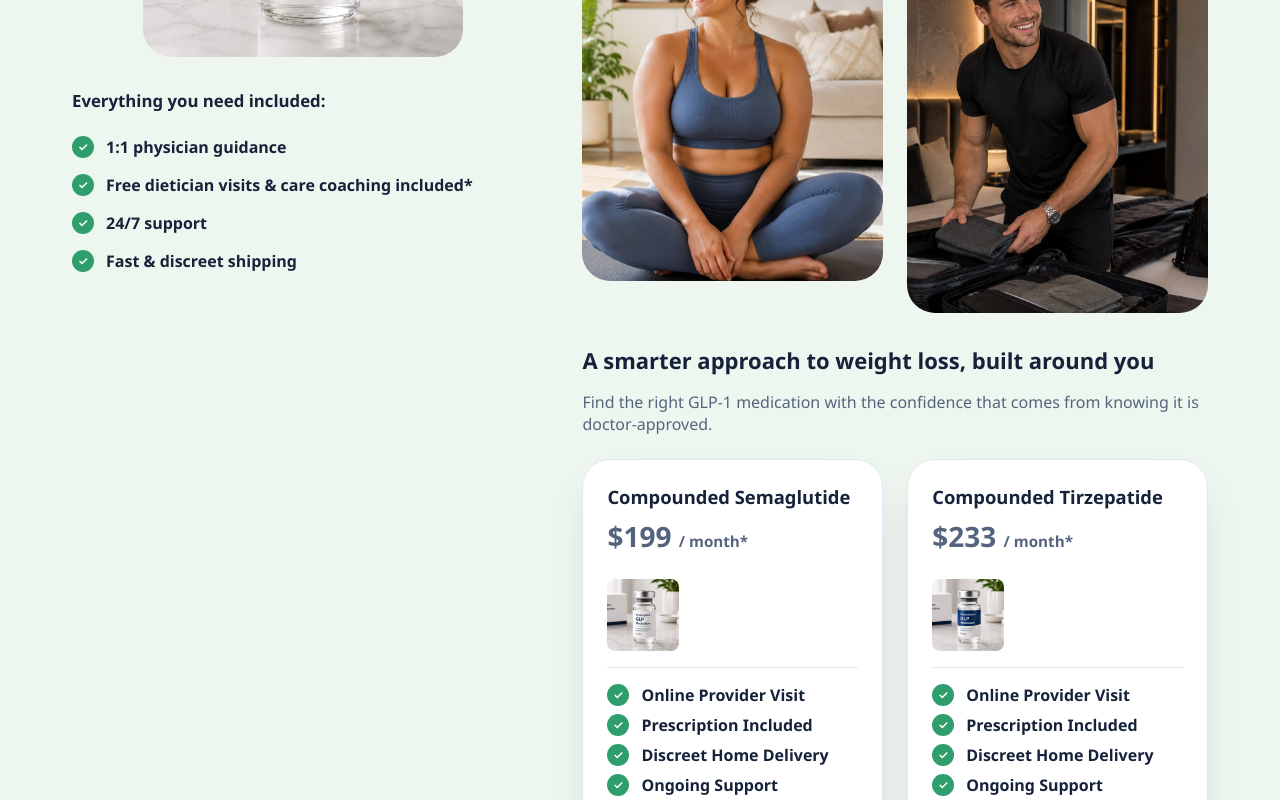
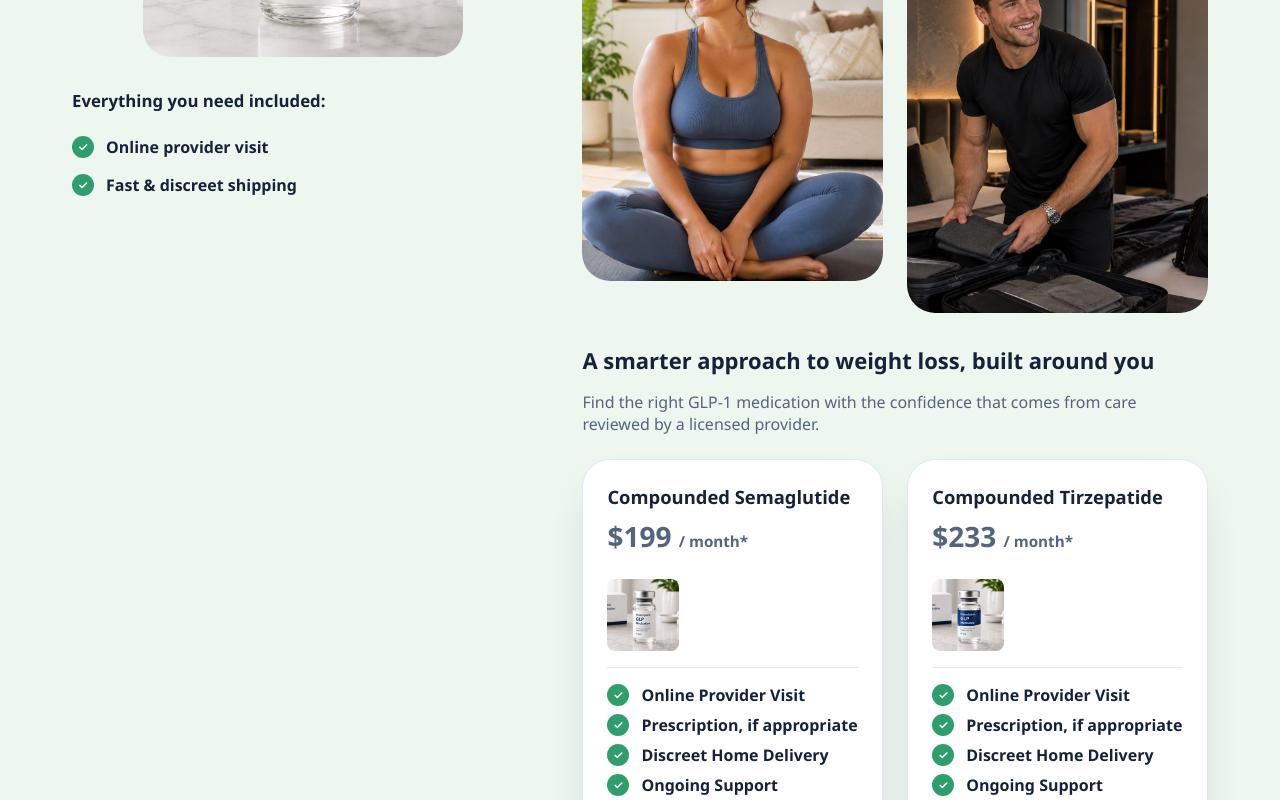
Before and after one commit to ZainRafiqueDev/Aum-Health, a React (Vite) app in the folder client/: page / in a window 1280 px wide. Shown: the part 1020-1820 px from the top of the page. Built offline with nearby package versions, Linux system fonts and the light colour scheme.

Commit message:
Reword site copy for LegitScript review; save removed copy in removedForLegitScript

```diff
--- a/client/src/components/GlpSection.jsx
+++ b/client/src/components/GlpSection.jsx
@@ -12,6 +12,10 @@ const FeaturesGrid = styled(motion.create(Container))`
 
   @media (min-width: 900px) {
     grid-template-columns: repeat(2, 1fr);
+
+    & > :only-child {
+      grid-column: 1 / -1;
+    }
   }
 `;
 
--- a/client/src/components/GuaranteeStrip.jsx
+++ b/client/src/components/GuaranteeStrip.jsx
@@ -17,7 +17,7 @@ const Inner = styled(motion.create(Container))`
   text-align: center;
 
   @media (min-width: 700px) {
-    grid-template-columns: repeat(4, 1fr);
+    grid-template-columns: repeat(${guaranteeStrip.items.length}, 1fr);
   }
 `;
 
@@ -32,7 +32,7 @@ const Item = styled.div`
   justify-content: center;
   gap: 0.6rem;
   font-weight: 700;
-  color: ${(props) => (props.$first ? 'var(--color-gold-accent)' : 'var(--color-navy-800)')};
+  color: var(--color-navy-800);
   padding: var(--space-1) 0;
   min-width: 0;
 
@@ -49,9 +49,9 @@ export default function GuaranteeStrip() {
   return (
     <Strip>
       <Inner initial="hidden" whileInView="show" viewport={{ once: true, margin: '-80px' }} variants={innerVariants}>
-        {guaranteeStrip.items.map((item, i) => (
+        {guaranteeStrip.items.map((item) => (
           <StaggerItem key={item.label}>
-            <Item $first={i === 0}>
+            <Item>
               <Icon name={item.icon} size={20} />
               {item.label}
             </Item>
--- a/client/src/content/site-content.js
+++ b/client/src/content/site-content.js
@@ -62,19 +62,14 @@ export const glpSection = {
   headingParts: ['Weight loss ', { highlight: 'made easy' }, ' with personalized care'],
   productImage: '/assets/weightlosssection/weight-loss-vial.jpeg',
   checklistCaption: 'Everything you need  included:',
-  checklist: [
-    '1:1 physician guidance',
-    'Free dietician visits & care coaching included*',
-    '24/7 support',
-    'Fast & discreet shipping',
-  ],
+  checklist: ['Online provider visit', 'Fast & discreet shipping'],
   collageImages: [
     { src: '/assets/weightlosssection/weight-loss-1.jpeg', alt: 'AUM Health weight loss patient staying active at home' },
     { src: '/assets/weightlosssection/weight-loss-2.jpeg', alt: 'AUM Health weight loss patient living life on the go' },
   ],
   secondaryHeading: 'A smarter approach to weight loss, built around you',
   secondaryBody:
-    'Find the right GLP-1 medication with the confidence that comes from knowing it is doctor-approved.',
+    'Find the right GLP-1 medication with the confidence that comes from care reviewed by a licensed provider.',
   cta: { label: 'Get Started', href: '#get-started' },
   pricingCards: [
     {
@@ -83,7 +78,7 @@ export const glpSection = {
       priceNote: '/ month*',
       image: '/assets/weightlosssection/weight-loss-vial.jpeg',
       description: '',
-      checklist: ['Online Provider Visit', 'Prescription Included', 'Discreet Home Delivery', 'Ongoing Support'],
+      checklist: ['Online Provider Visit', 'Prescription, if appropriate', 'Discreet Home Delivery', 'Ongoing Support'],
       cta: { label: 'Get Started Today', href: 'https://app.aumhealth.io/programs/a6a02cb4-c2de-44d4-8184-571b2e22eb1e' }, // TODO: client to provide Semaglutide checkout link
     },
     {
@@ -92,7 +87,7 @@ export const glpSection = {
       priceNote: '/ month*',
       image: '/assets/weightlosssection/weight.jpeg',
       description: '',
-      checklist: ['Online Provider Visit', 'Prescription Included', 'Discreet Home Delivery', 'Ongoing Support'],
+      checklist: ['Online Provider Visit', 'Prescription, if appropriate', 'Discreet Home Delivery', 'Ongoing Support'],
       cta: { label: 'Get Started Today', href: 'https://app.aumhealth.io/programs/ace215b5-0232-45c6-b22f-39bd059a48e5' }, // TODO: client to provide Tirzepatide checkout link
     },
   ],
@@ -101,11 +96,6 @@ export const glpSection = {
       title: 'Everything, all in one place',
       body: 'Track your progress, check in with your provider, and manage your care in your all-in-one patient portal.',
       image: '/assets/glp/portal-app-photo.svg',
-    },
-    {
-      title: 'Unlimited 24/7 support',
-      body: 'Medical support continues throughout your care, whenever you need it.',
-      image: 'https://images.unsplash.com/photo-1766066014237-00645c74e9c6?q=80&w=200&auto=format&fit=crop',
     },
   ],
   disclaimer:
@@ -190,18 +180,18 @@ export const sexualHealthSection = {
 export const mensHealthSection = {
   id: 'mens-health',
   tint: 'mens-health',
-  eyebrow: 'Care for Energy, Hormones & Performance',
+  eyebrow: 'Care for Energy & Everyday Wellness',
   headingParts: ["Men's healthcare, built for men who ", { highlight: 'expect more' }],
 
   checklistCaption: 'Benefits that make a difference',
-  checklist: ['Physical performance', 'Hormone balance', 'Energy levels', 'Mental focus', 'Fast & discreet shipping'],
+  checklist: ['Energy levels', 'Mental focus', 'Fast & discreet shipping'],
   collageImages: [
     { src: '/assets/menhealth/mens-health-1.jpeg', alt: "AUM Health men's health lifestyle photo" },
     { src: '/assets/menhealth/mens-health-2.jpeg', alt: "AUM Health men's health lifestyle photo" },
   ],
-  secondaryHeading: 'Care designed to help you feel stronger, sharper, and more in control',
+  secondaryHeading: 'Care designed to help you feel sharper and more in control',
   secondaryBody:
-    'Doctor-guided care for hormones, energy, and performance, with treatment plans tailored to your goals and adjusted as your body responds.',
+    'Doctor-guided care for energy and focus, with treatment plans tailored to your goals and adjusted as your body responds.',
   cta: { label: 'Get Started', href: 'https://app.aumhealth.io/programs/e4648819-318d-4214-83b5-d69b3cfe83cb' },
 };
 
@@ -269,11 +259,10 @@ export const hairSection = {
   id: 'hair',
   tint: 'hair',
   eyebrow: 'Targeted Hair Restoration',
-  headingParts: [{ highlight: 'Proven care' }, ' for thinning hair and regrowth'],
+  headingParts: [{ highlight: 'Personalized care' }, ' for thinning hair and regrowth'],
   productImage: '/assets/hairrepair/hairs.jpeg',
-  checklistCaption: 'Personalized Support for Lasting Hair Results',
+  checklistCaption: 'Personalized Hair Support',
   checklist: [
-    'Clinically backed regrowth ingredients',
     'Targeted scalp and follicle support',
     'Long-term hair density approach',
     'Fast shipping',
@@ -284,7 +273,7 @@ export const hairSection = {
   ],
   secondaryHeading: 'Advanced hair regrowth care to help you look and feel your best',
   secondaryBody:
-    'Revitalize your roots and restore fuller-looking hair with our powerful hair regrowth serum, formulated to nourish the scalp and support visibly thicker, healthier strands.',
+    'Revitalize your roots and restore fuller-looking hair with our hair regrowth serum, formulated to nourish the scalp and support healthier strands.',
   cta: { label: 'Get Started', href: 'https://app.aumhealth.io/programs/e66e4f22-3903-4e6f-8511-431ac36787b2' },
 };
 
@@ -382,11 +371,45 @@ export const testimonials = {
 
 export const guaranteeStrip = {
   items: [
-    { label: 'AUM Health Guarantee', icon: 'badge' },
     { label: 'Free, expedited delivery', icon: 'truck' },
     { label: 'Doctor-led plans & coaching', icon: 'stethoscope' },
     { label: 'No hidden fees', icon: 'dollar' },
   ],
+};
+
+// Copy pulled for LegitScript approval. Kept so it can be restored (or reworded) later.
+// Nothing here is rendered; "was in" says where each piece used to live.
+export const removedForLegitScript = {
+  glpSection: {
+    checklist: [ // was glpSection.checklist (replaced by 'Online provider visit', 'Fast & discreet shipping')
+      '1:1 physician guidance',
+      'Free dietician visits & care coaching included*',
+      '24/7 support',
+      'Fast & discreet shipping',
+    ],
+    secondaryBody: 'Find the right GLP-1 medication with the confidence that comes from knowing it is doctor-approved.',
+    pricingCardChecklistItem: 'Prescription Included', // now 'Prescription, if appropriate' on both cards
+    feature: { // was the 2nd entry of glpSection.features
+      title: 'Unlimited 24/7 support',
+      body: 'Medical support continues throughout your care, whenever you need it.',
+      image: 'https://images.unsplash.com/photo-1766066014237-00645c74e9c6?q=80&w=200&auto=format&fit=crop',
+    },
+  },
+  mensHealthSection: {
+    eyebrow: 'Care for Energy, Hormones & Performance',
+    checklist: ['Physical performance', 'Hormone balance', 'Energy levels', 'Mental focus', 'Fast & discreet shipping'],
+    secondaryHeading: 'Care designed to help you feel stronger, sharper, and more in control',
+    secondaryBody:
+      'Doctor-guided care for hormones, energy, and performance, with treatment plans tailored to your goals and adjusted as your body responds.',
+  },
+  hairSection: {
+    headingParts: [{ highlight: 'Proven care' }, ' for thinning hair and regrowth'],
+    checklistCaption: 'Personalized Support for Lasting Hair Results',
+    checklistItem: 'Clinically backed regrowth ingredients', // was first item of hairSection.checklist
+    secondaryBody:
+      'Revitalize your roots and restore fuller-looking hair with our powerful hair regrowth serum, formulated to nourish the scalp and support visibly thicker, healthier strands.',
+  },
+  guaranteeStripItem: { label: 'AUM Health Guarantee', icon: 'badge' }, // was first item of guaranteeStrip.items
 };
 
 export const footer = {
```
